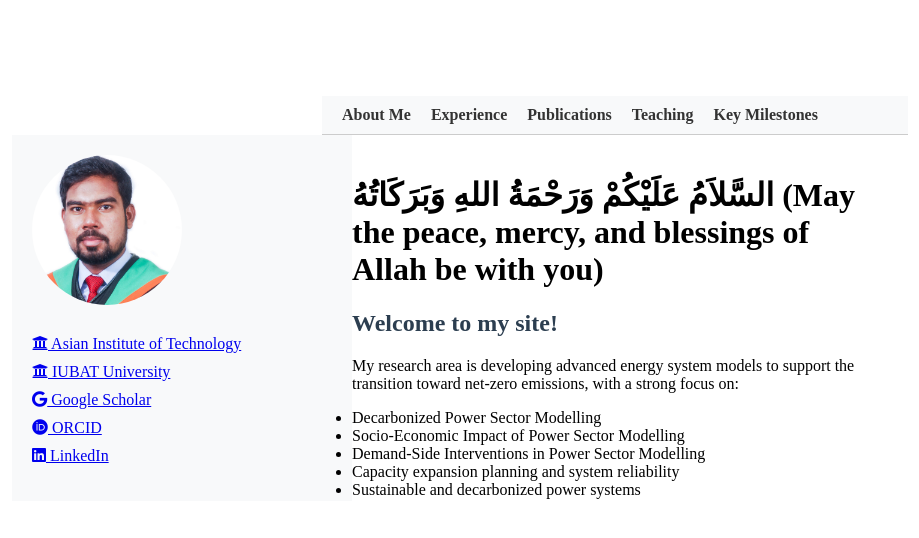
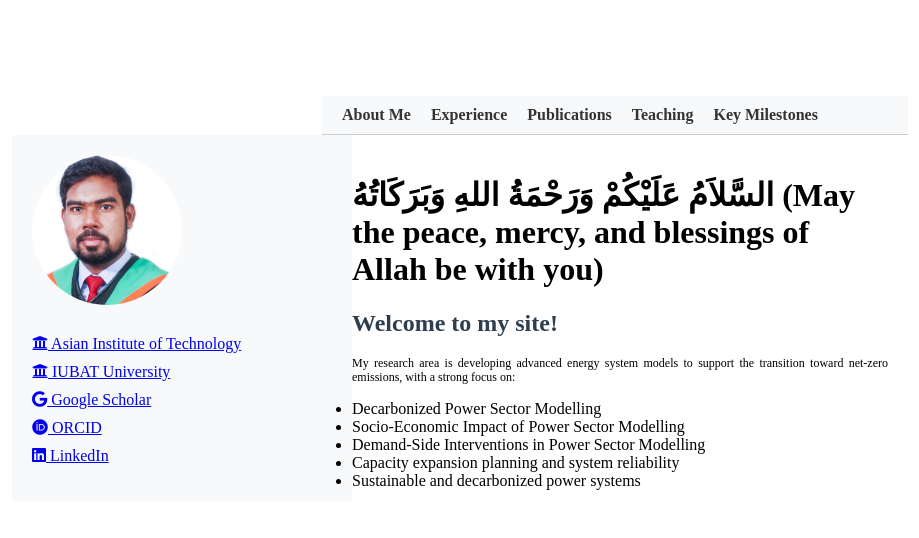
Before and after one commit to FiruzAhamed/firuzahamed.github.io, a Jekyll site: the page built from index.md, in a window 1280 px wide. Shown: the top 538 px of the page, without its empty margins (180-1099 px from the left). Built offline with Jekyll 4.4.1, drawn with Linux system fonts in a browser that asks for light colours.

Commit message:
Update style.css

```diff
--- a/assets/css/style.css
+++ b/assets/css/style.css
@@ -28,6 +28,12 @@ body {
 .main-content {
   margin-left: 220px;
   padding: 20px;
+}
+
+.main-content p {
+  text-align: justify;
+  font-size: 12px;
+  line-height: 1.15;
 }
 
 h2 {
```
